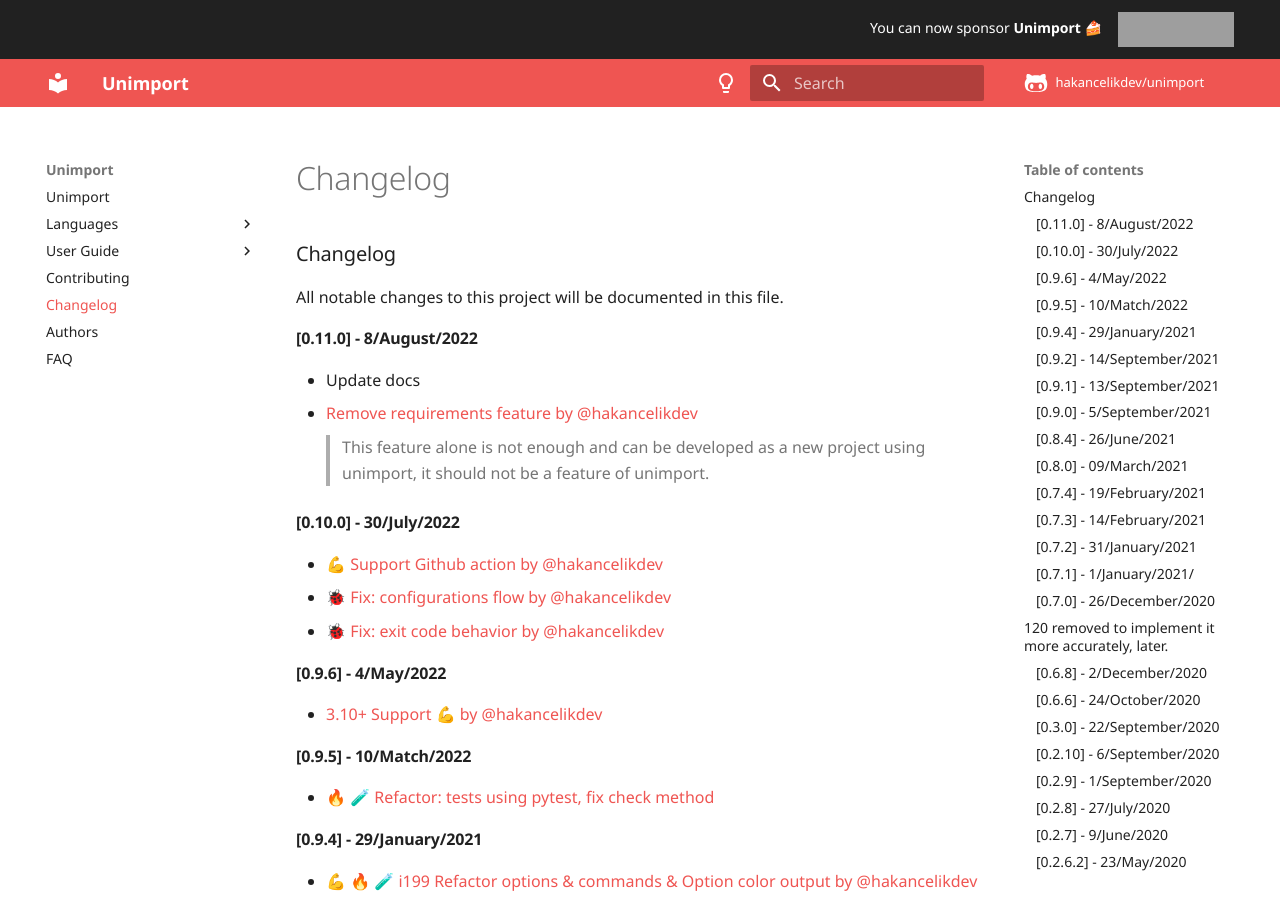
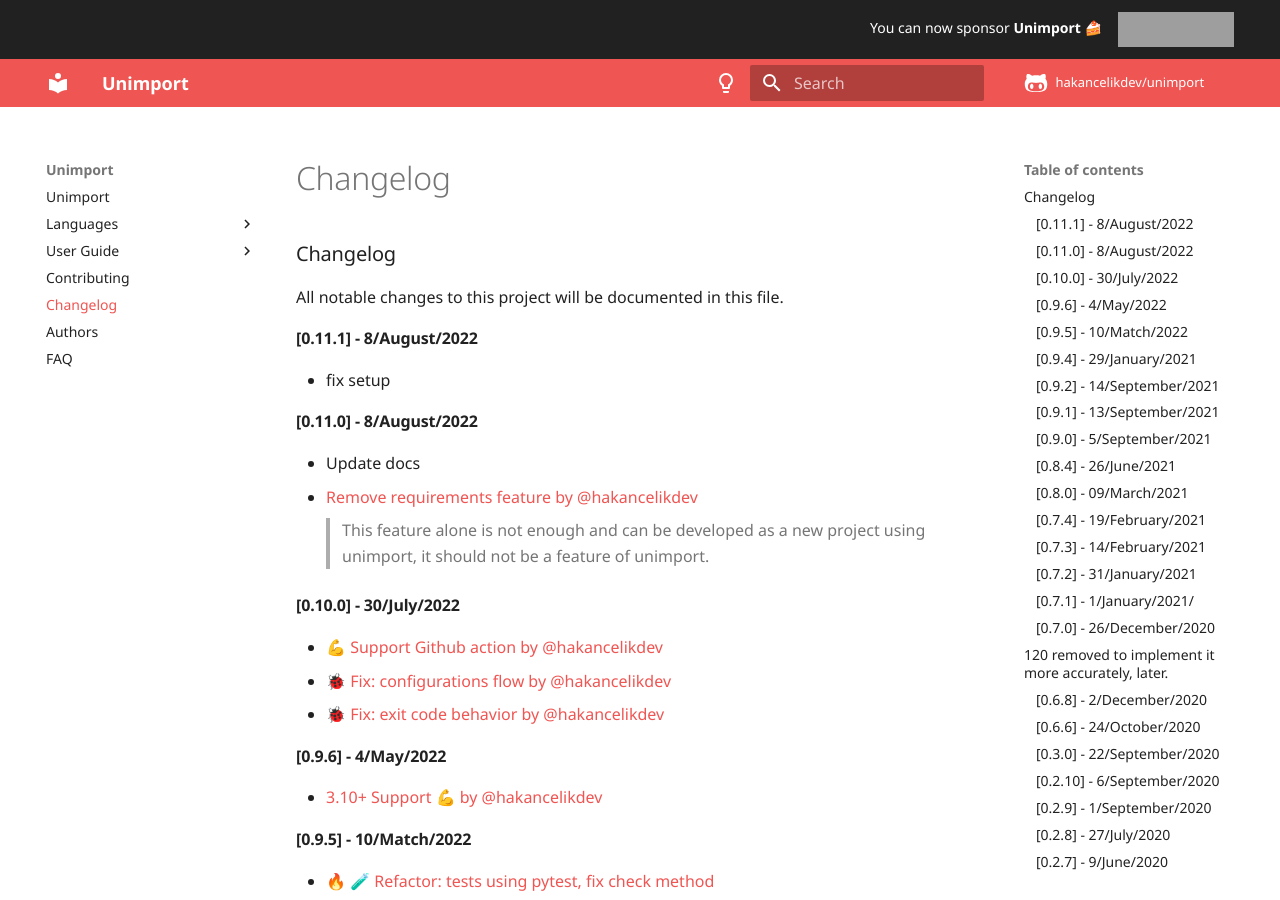
Before and after one commit to hakancelikdev/unimport, an MkDocs documentation site: the page built from docs/changelog.md, in a window 1280 px wide and 900 px high. Built offline with MkDocs 1.6.1 and Material for MkDocs 9.7.7, drawn with Linux system fonts in a browser that asks for light colours; comment, search, counter and statistics services are not loaded; the version menu is left out; grey boxes are pictures that could not be loaded.

Commit message:
Update docs

````diff
--- a/action.yml
+++ b/action.yml
@@ -10,7 +10,7 @@
 runs:
   using: "composite"
   steps:
-    - run: pip install --upgrade pip && python -m pip install unimport==0.11.0
+    - run: pip install --upgrade pip && python -m pip install unimport==0.11.1
       shell: bash
     - run: unimport --color auto --gitignore --ignore-init ${{ inputs.extra_args }}
       shell: bash
--- a/docs/changelog.md
+++ b/docs/changelog.md
@@ -1,6 +1,10 @@
 # Changelog
 
 All notable changes to this project will be documented in this file.
+
+## [0.11.1] - 8/August/2022
+
+- fix setup
 
 ## [0.11.0] - 8/August/2022
 
--- a/docs/tutorial/use-with-github-action.md
+++ b/docs/tutorial/use-with-github-action.md
@@ -27,7 +27,7 @@
       - uses: actions/checkout@v3
       - uses: actions/setup-python@v3
       - name: Check unused imports
-        uses: hakancelikdev/unimport@0.11.0
+        uses: hakancelikdev/unimport@0.11.1
         with:
           extra_args: --include src/
 ```
````
